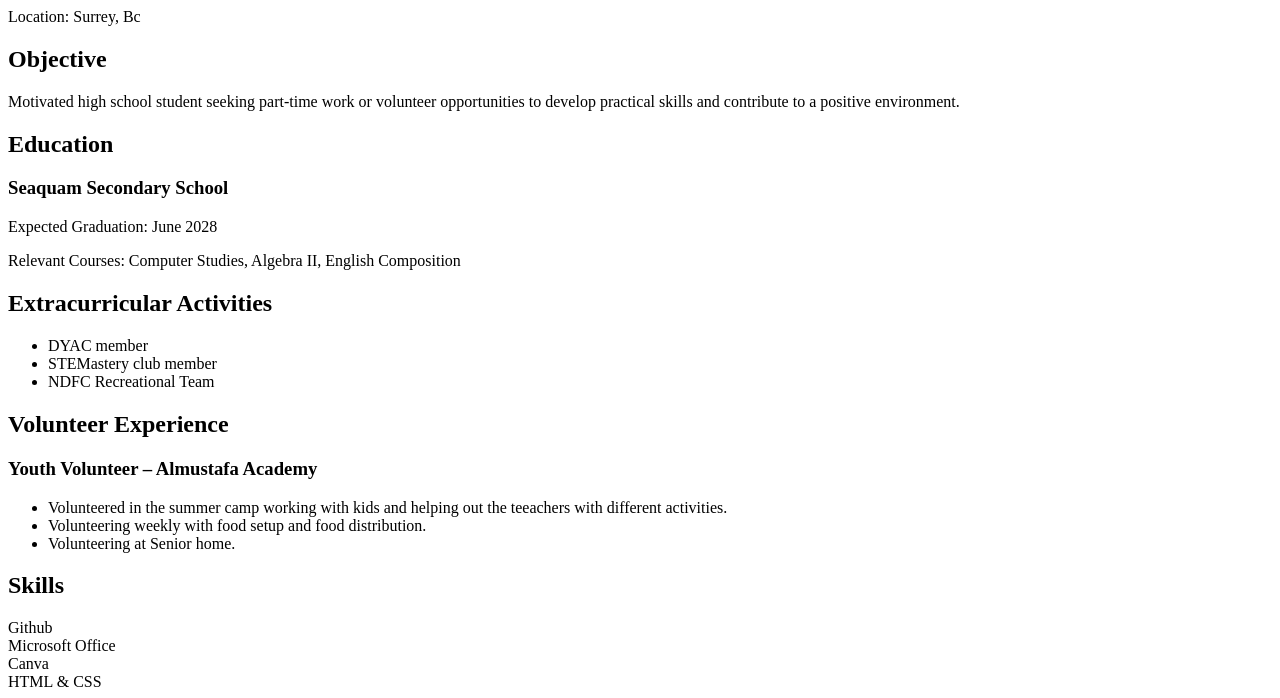
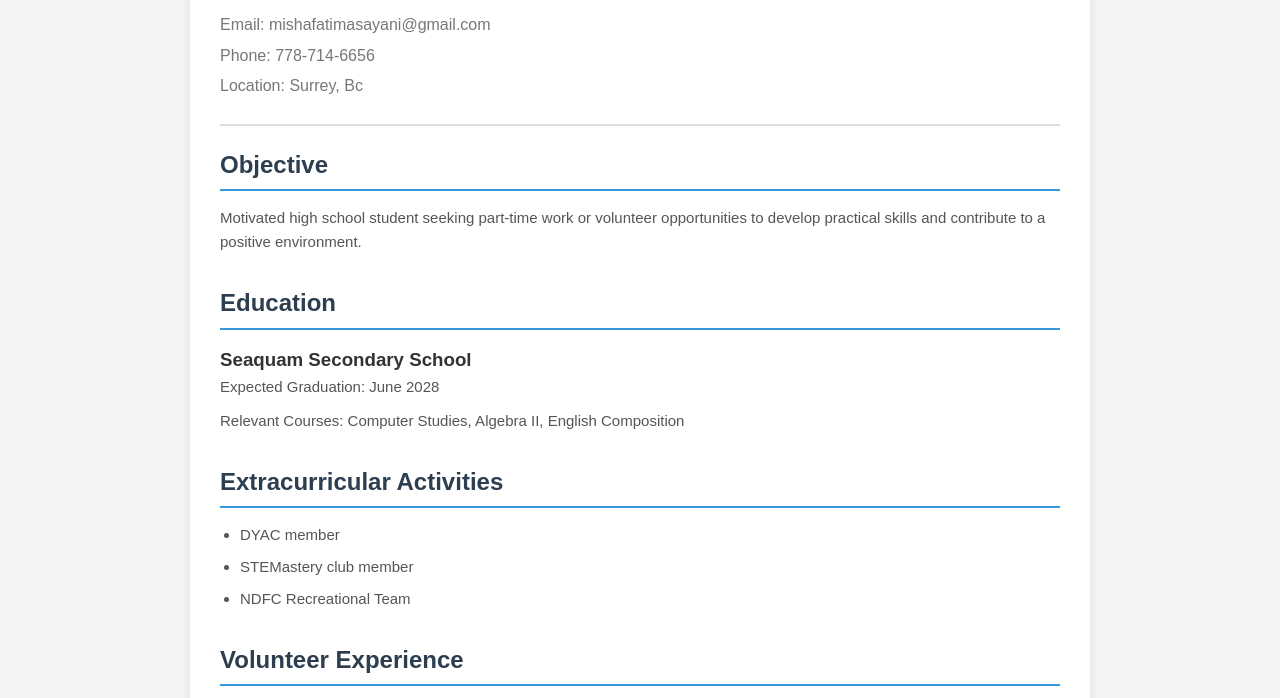
Before and after one commit to mishasayani10/Resume-Website, a plain HTML site: page index.html in a window 1280 px wide. Shown: the part 161-859 px from the top of the page. Drawn offline with Linux system fonts and the light colour scheme.

```diff
--- a/index.html
+++ b/index.html
@@ -4,7 +4,7 @@
   <meta charset="UTF-8" />
   <meta name="viewport" content="width=device-width, initial-scale=1.0" />
   <title>Misha Sayani - Resume</title>
-  <link rel="stylesheet" href="resume.css" />
+  <link rel="stylesheet" href="style.css" />
 </head>
 <body>
 
```
